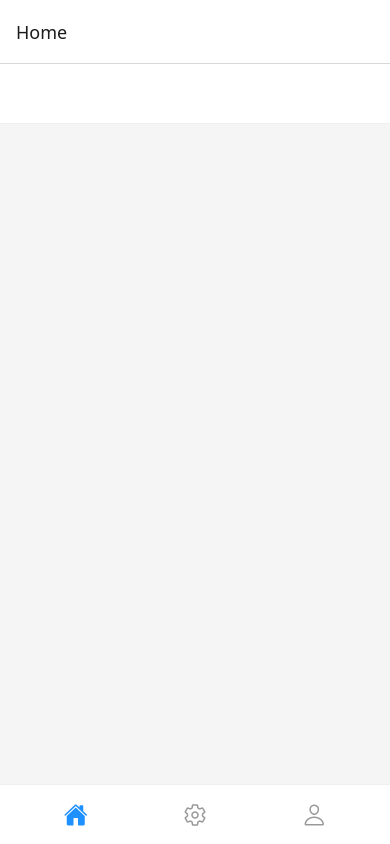
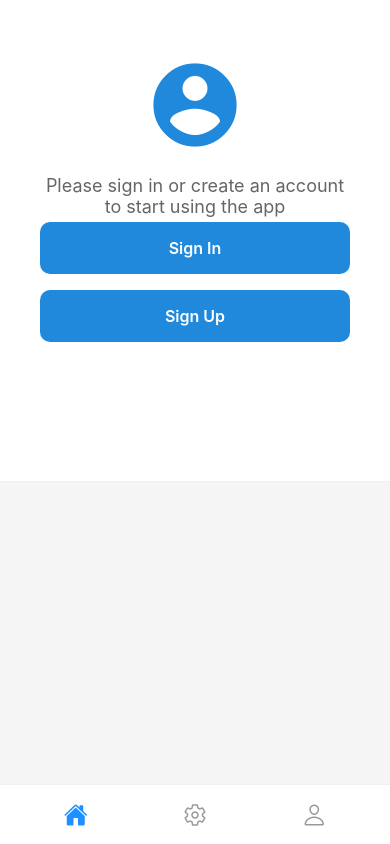
Before and after one commit to DmitryShastel/CookBook, a React Native app: screen / in a window 390 px wide. Built offline with nearby package versions, Linux system fonts and the light colour scheme.

Commit message:
feat: The RootStack is updated

```diff
--- a/src/navigation/RootNavigator.tsx
+++ b/src/navigation/RootNavigator.tsx
@@ -1,14 +1,23 @@
 import { createNativeStackNavigator } from '@react-navigation/native-stack';
-import { RootPage } from '@/screens/rootPage/RootPage';
-import { UserProfileScreen } from '@/screens/userProfile/UserProfileScreen';
+import { MainTabNavigator } from '@/navigation/MainTabNavigator';
+import { LoginScreen } from '@/screens/auth/login/LoginScreen';
+import { SignUpScreen } from '@/screens/auth/signUp/SignUpScreen';
 
-const Stack = createNativeStackNavigator();
+export type RootStackParamList = {
+  MainTabs: undefined;
+  Login: undefined;
+  SignUp: undefined;
+};
 
-export function RootStack() {
+const Stack = createNativeStackNavigator<RootStackParamList>();
+
+export const RootStack = () => {
   return (
-    <Stack.Navigator>
-      <Stack.Screen name="Home" component={RootPage} />
-      {/*<Stack.Screen name="profile" component={UserProfileScreen} />*/}
+    <Stack.Navigator screenOptions={{ headerShown: false }}>
+      <Stack.Screen name="MainTabs" component={MainTabNavigator} />
+
+      <Stack.Screen name="Login" component={LoginScreen} />
+      <Stack.Screen name="SignUp" component={SignUpScreen} />
     </Stack.Navigator>
   );
-}
+};
```
